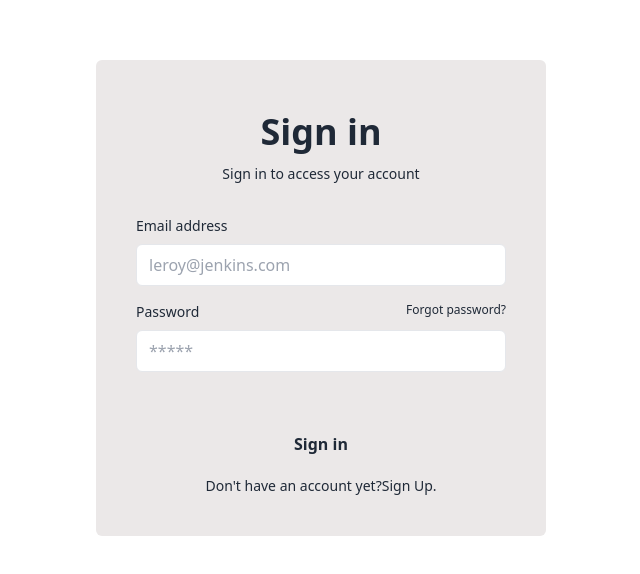
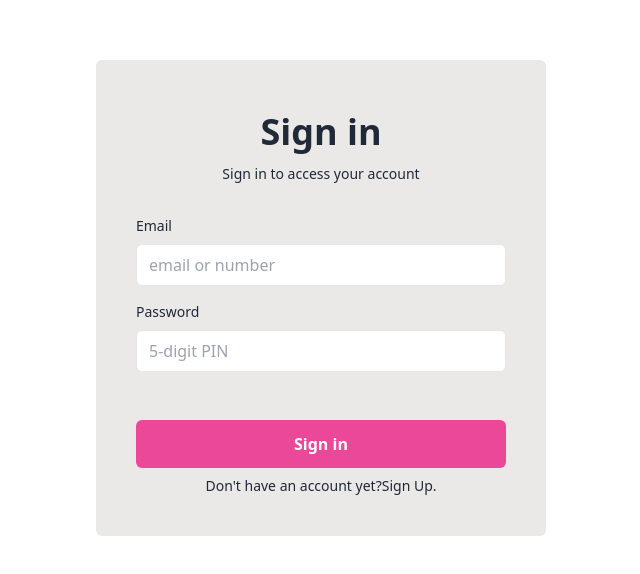
Before and after one commit to sagorcnits/amar-bkash, a React (Vite) app: page / in a window 1280 px wide. Shown: the part 102-676 px from the top of the page, without its empty margins (319-959 px from the left). Built offline with nearby package versions, Linux system fonts and the light colour scheme.

Commit message:
authentication added

```diff
--- a/src/pages/login/Login.jsx
+++ b/src/pages/login/Login.jsx
@@ -1,8 +1,50 @@
 import React from "react";
-import { Link } from "react-router-dom";
+import { useForm } from "react-hook-form";
+import { Link, useNavigate } from "react-router-dom";
+import Swal from "sweetalert2";
+import useAxiosPublic from "../../hooks/useAxiosPublic";
 
 const Login = () => {
+  const axiosPublic = useAxiosPublic();
+  const navigate = useNavigate();
+  const {
+    register,
+    handleSubmit,
+    watch,
+    reset,
+    formState: { errors },
+  } = useForm();
 
+  const submit = (data) => {
+    const email = data.email;
+    const pin = data.pin;
+    const userData = { email, pin };
+    console.log(userData);
+    axiosPublic
+      .post("/jwt", userData)
+      .then((res) => {
+        if (res.data.token) {
+          localStorage.setItem("token", res.data.token);
+          localStorage.setItem("user", JSON.stringify(res.data.userData));
+        }
+        Swal.fire({
+          icon: "success",
+          title: "Success Your Login",
+          showConfirmButton: false,
+          timer: 1500,
+        });
+        reset();
+        setTimeout(() => {
+          const token = localStorage.getItem("token");
+          if (token) {
+            navigate("dashboard");
+          }
+        }, 3000);
+      })
+      .catch((error) => {
+        console.log(error);
+      });
+  };
 
   return (
     <div className="flex justify-center items-center h-screen">
@@ -16,44 +58,38 @@ const Login = () => {
         <form className="space-y-12">
           <div className="space-y-4">
             <div>
-              <label htmlFor="email" className="block mb-2 text-sm">
-                Email address
-              </label>
+              <label className="block mb-2 text-sm">Email</label>
               <input
-                type="email"
+                {...register("email", { required: true })}
+                type="text"
                 name="email"
-                id="email"
-                placeholder="leroy@jenkins.com"
+                placeholder="email or number"
                 className="w-full px-3 py-2 border rounded-md dark:border-gray-300 dark:bg-gray-50 dark:text-gray-800"
               />
+              {errors.email && (
+                <p className="text-red-500">Invalid Your Name or number</p>
+              )}
             </div>
             <div>
               <div className="flex justify-between mb-2">
-                <label htmlFor="password" className="text-sm">
-                  Password
-                </label>
-                <a
-                  rel="noopener noreferrer"
-                  href="#"
-                  className="text-xs hover:underline dark:text-gray-600"
-                >
-                  Forgot password?
-                </a>
+                <label className="text-sm">Password</label>
               </div>
               <input
+                {...register("pin", { required: true })}
                 type="password"
-                name="password"
-                id="password"
-                placeholder="*****"
+                name="pin"
+                placeholder="5-digit PIN"
                 className="w-full px-3 py-2 border rounded-md dark:border-gray-300 dark:bg-gray-50 dark:text-gray-800"
               />
+              {errors.pin && <p className="text-red-500">Wrong Your PIN</p>}
             </div>
           </div>
           <div className="space-y-2">
             <div>
               <button
+                onClick={handleSubmit(submit)}
                 type="button"
-                className="w-full px-8 py-3 font-semibold rounded-md dark:bg-violet-600 dark:text-gray-50"
+                className="w-full px-8 py-3 font-semibold rounded-md button"
               >
                 Sign in
               </button>
@@ -63,7 +99,6 @@ const Login = () => {
               <Link to="/register">Sign Up</Link>.
             </p>
           </div>
-
         </form>
       </div>
     </div>
--- a/src/pages/register/Register.jsx
+++ b/src/pages/register/Register.jsx
@@ -1,15 +1,16 @@
 import { useForm } from "react-hook-form";
-import { Link } from "react-router-dom";
+import { Link, useNavigate } from "react-router-dom";
 import Swal from "sweetalert2";
 import useAxiosPublic from "../../hooks/useAxiosPublic";
 
 const Register = () => {
   const axiosPublic = useAxiosPublic();
-
+  const navigate = useNavigate();
   const {
     register,
     handleSubmit,
     watch,
+    reset,
     formState: { errors },
   } = useForm();
 
@@ -18,8 +19,8 @@ const Register = () => {
     const email = data.email;
     const number = data.number;
     const role = data.role;
-    const password = data.password;
-    const userData = { name, email, number, role, password, status: "pending" };
+    const pin = data.password;
+    const userData = { name, email, number, role, pin, status: "pending" };
 
     console.log(userData);
 
@@ -34,6 +35,10 @@ const Register = () => {
           showConfirmButton: false,
           timer: 1500,
         });
+        reset();
+        setTimeout(() => {
+          navigate("/");
+        }, 3000);
       })
       .catch((error) => {
         console.log(error.message);
@@ -76,7 +81,7 @@ const Register = () => {
             <div>
               <label className="block mb-2 text-sm">Number</label>
               <input
-                {...register("number", { required: true })}
+                {...register("number", { required: true, minLength: 11 })}
                 type="number"
                 name="number"
                 placeholder="number"
@@ -103,15 +108,17 @@ const Register = () => {
                 <label className="text-sm">Password</label>
               </div>
               <input
-                {...register("password", { required: true })}
+                {...register("password", {
+                  required: true,
+                  minLength: 5,
+                  maxLength: 5,
+                })}
                 type="password"
                 name="password"
                 placeholder="5-digit PIN"
                 className="w-full px-3 py-2 border rounded-md dark:border-gray-300 dark:bg-gray-50 dark:text-gray-800"
               />
-              {errors.password && (
-                <p className="text-red-500">Invalid Your PIN</p>
-              )}
+              {errors.password && <p className="text-red-500">5-digit PIN</p>}
             </div>
           </div>
           <div className="space-y-2">
```
